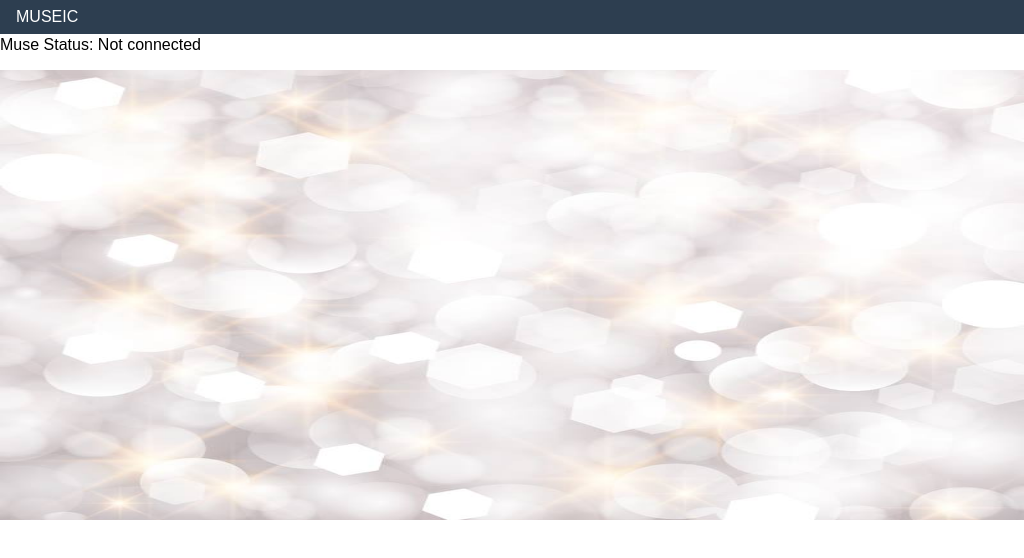
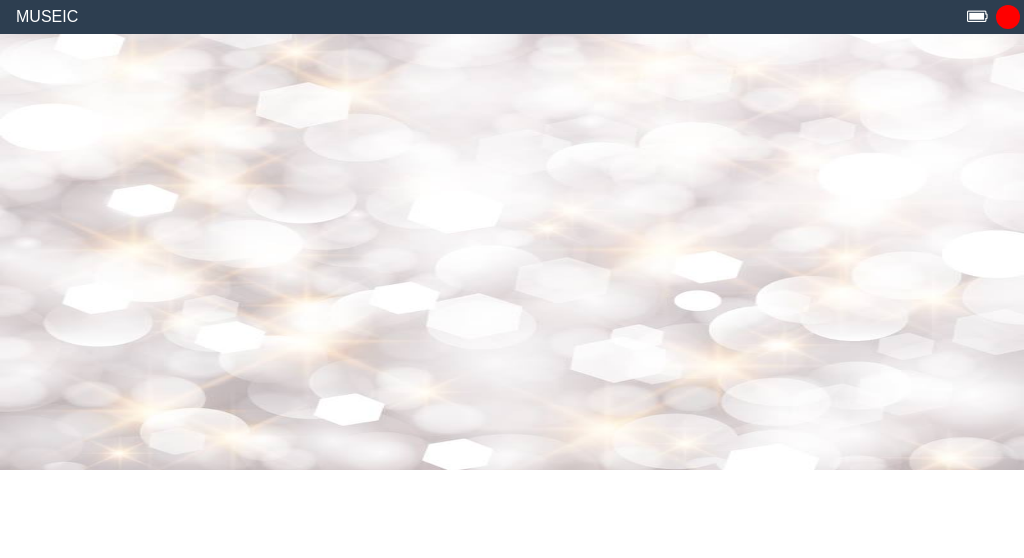
Before and after one commit to moosingin3space/museic, an Electron app: page webapp/index.html in a window 1024 px wide. Drawn offline with nearby package versions, Linux system fonts and the light colour scheme.

Commit message:
added indicators in the header

```diff
--- a/webapp/index.html
+++ b/webapp/index.html
@@ -3,6 +3,7 @@
   <head>
     <title>Museic</title>
     <link rel="stylesheet" href="https://cdnjs.cloudflare.com/ajax/libs/pure/0.6.0/pure-min.css"></link>
+    <link rel="stylesheet" href="https://maxcdn.bootstrapcdn.com/font-awesome/4.4.0/css/font-awesome.min.css"></link>
     <link rel="stylesheet" href="layout.css"></link>
     <link rel="stylesheet" href="styles.css"></link>
   </head>
@@ -10,12 +11,19 @@
     <div class="header">
       <div class="app-header pure-menu pure-menu-horizontal pure-menu-fixed">
         <a class="pure-menu-heading" href="">Museic</a>
+        <ul class="pure-menu-list">
+          <li class="pure-menu-item">
+            <i class="indicator fa fa-battery-4"></i>
+          </li>
+          <li class="pure-menu-item">
+            <div id="status-light" class="status-not-connected"></div>
+          </li>
+        </ul>
       </div>
     </div>
 
     <div class="content-wrapper">
       <div class="content">
-        <p>Muse Status: <span id="muse-status">Not connected</span></p>
         <div id="mood-display" class="mood mood-neutral">
         </div>
       </div>
--- a/webapp/layout.css
+++ b/webapp/layout.css
@@ -8,3 +8,7 @@ html, body {
     width: 100%;
     height: 100%;
 }
+
+.app-header > .pure-menu-list {
+    float: right;
+}
--- a/webapp/styles.css
+++ b/webapp/styles.css
@@ -27,3 +27,25 @@
 .mood-excited {
     background-image: url('mood-excited.jpg');
 }
+
+#status-light {
+    width: 24px;
+    height: 24px;
+    border-radius: 12px;
+    margin-top: 5px;
+    margin-right: 4px;
+}
+
+.status-not-connected {
+    background-color: #ff0000;
+}
+
+.status-connected {
+    background-color: #00ff00;
+}
+
+.indicator {
+    color: #fff;
+    margin-top: 5px;
+    margin-right: 4px;
+}
```
